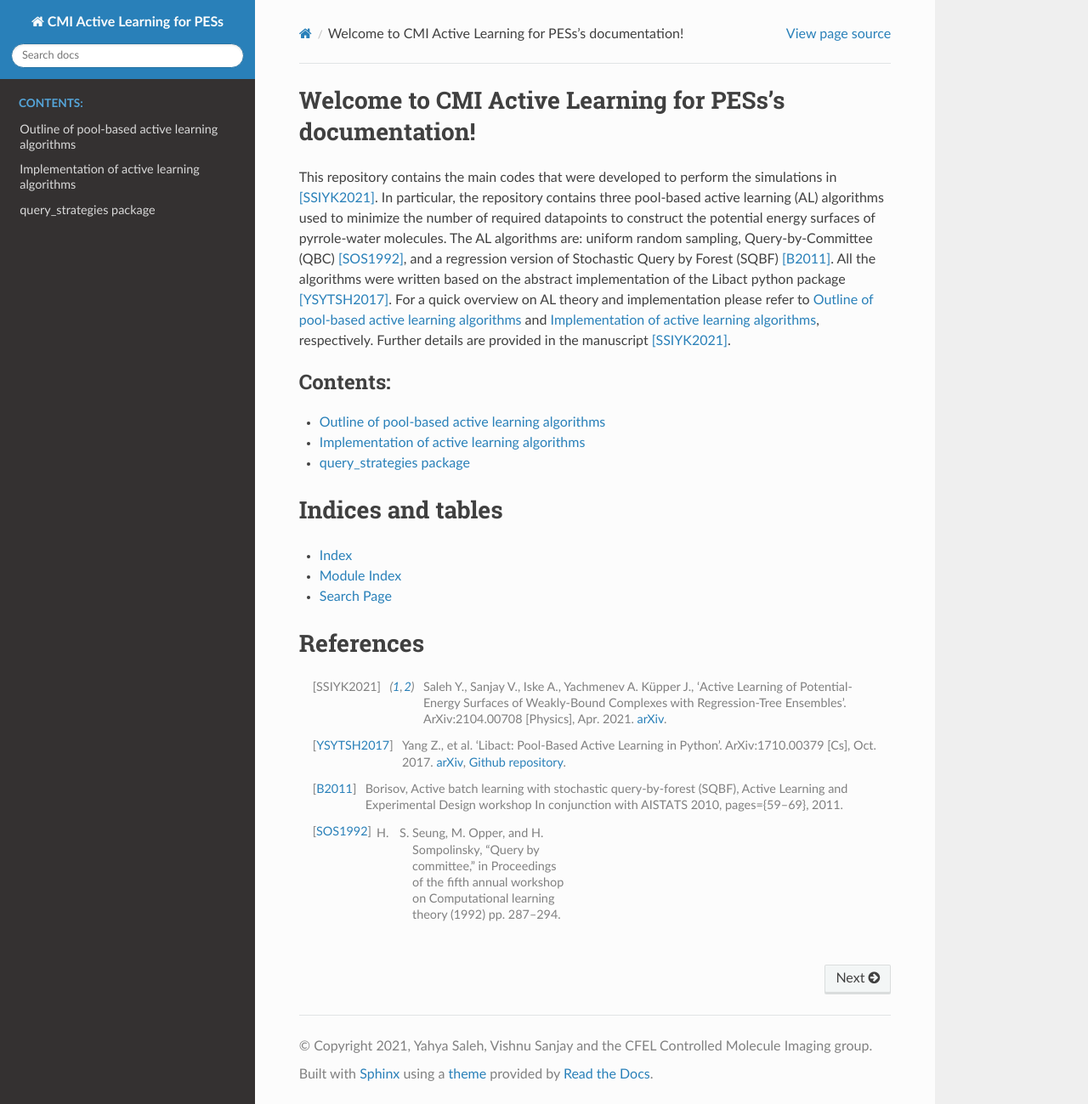
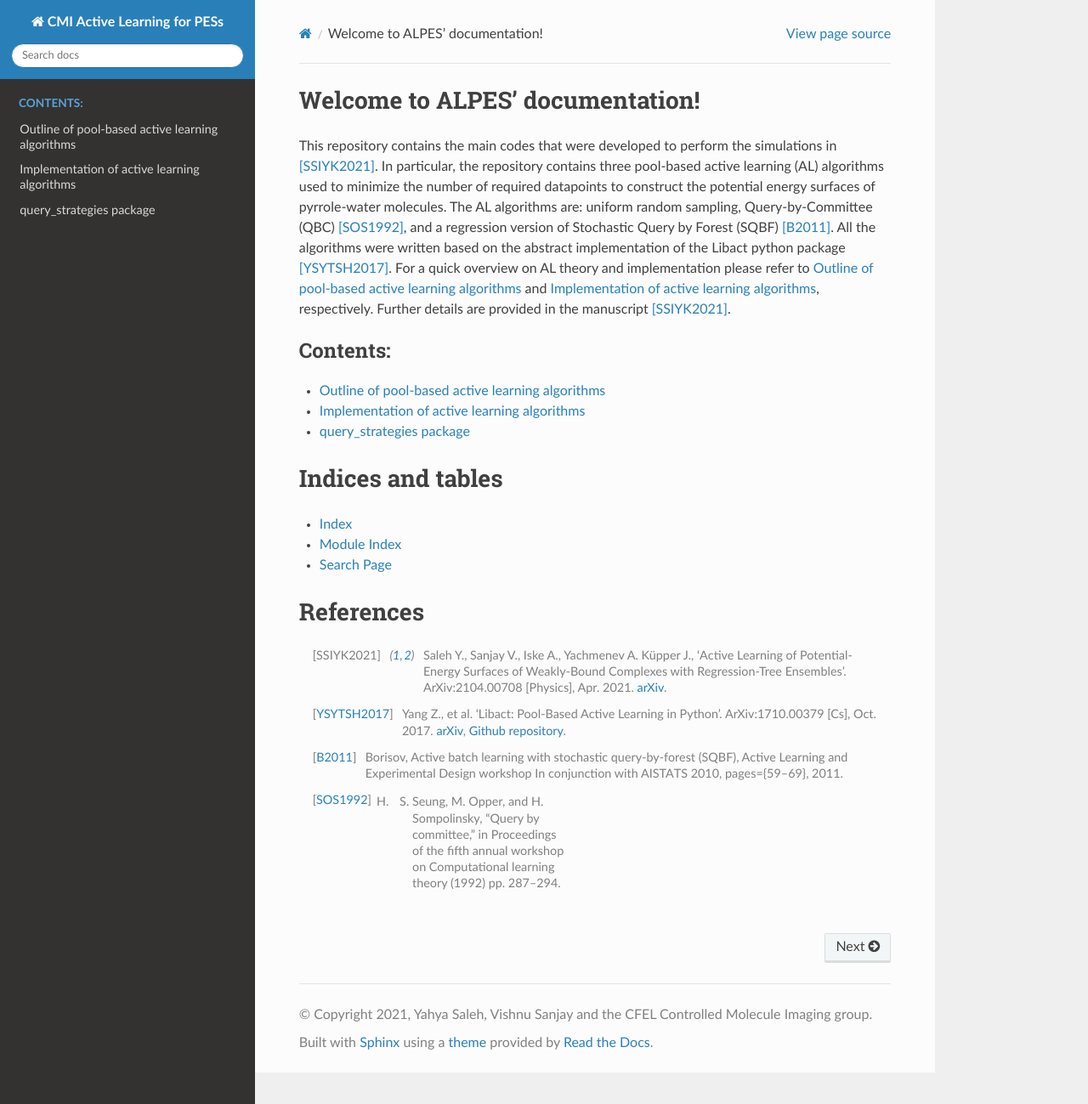
Before and after one commit to CFEL-CMI/Active-Learning-of-PES, a Sphinx documentation site: the page built from docs/source/index.rst, in a window 1280 px wide and 1299 px high. Shown: the whole window at 85% size. Built offline with Sphinx 7.4.7 and the Read the Docs theme 2.0.0, drawn with Linux system fonts in a browser that asks for light colours.

Commit message:
reflect naming in the documentation as well

```diff
--- a/docs/source/index.rst
+++ b/docs/source/index.rst
@@ -1,4 +1,4 @@
-Welcome to CMI Active Learning for PESs's documentation!
+Welcome to ALPES' documentation!
 ========================================================
 
 This repository contains the main codes that were developed to perform the simulations in [SSIYK2021]_. In particular, the
```
